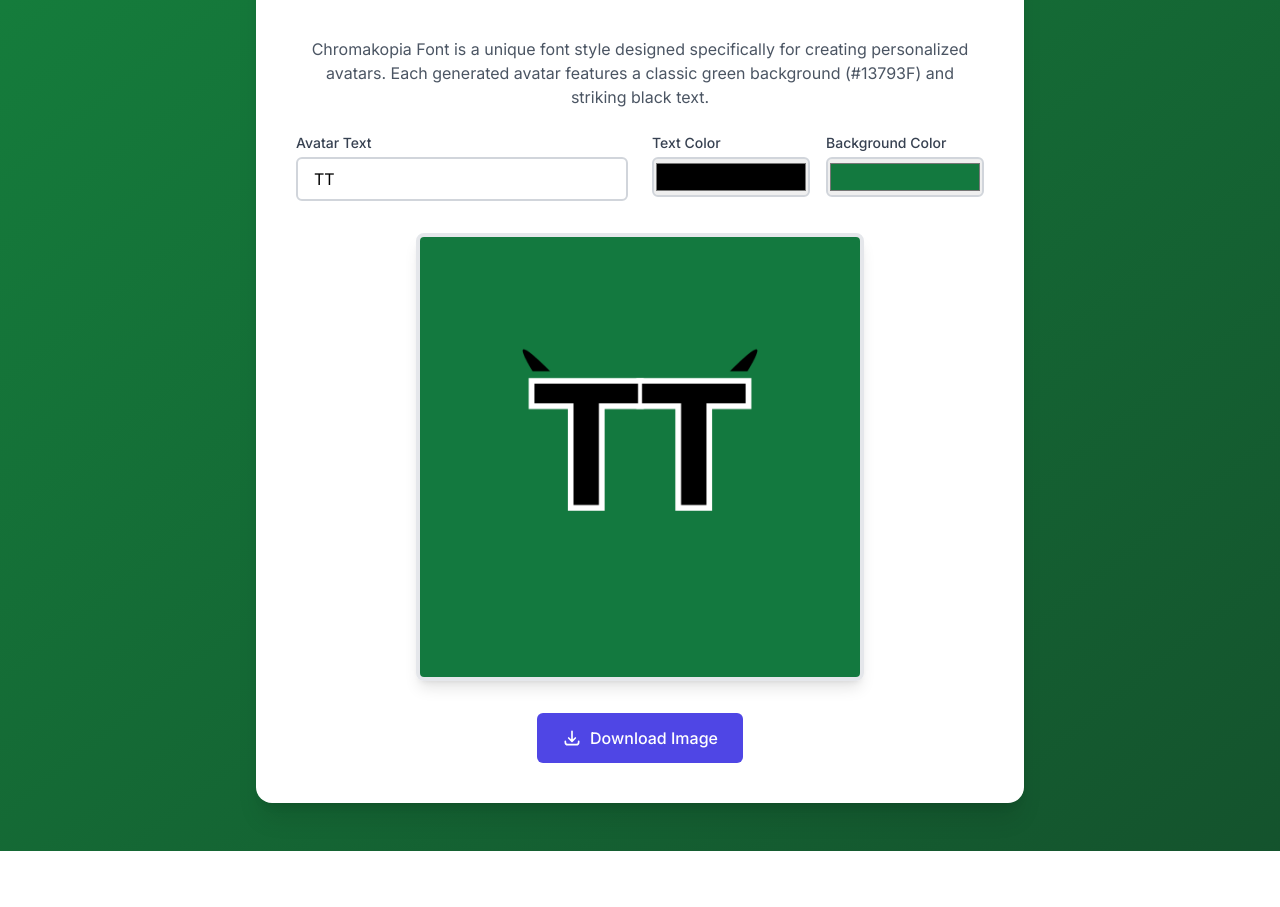
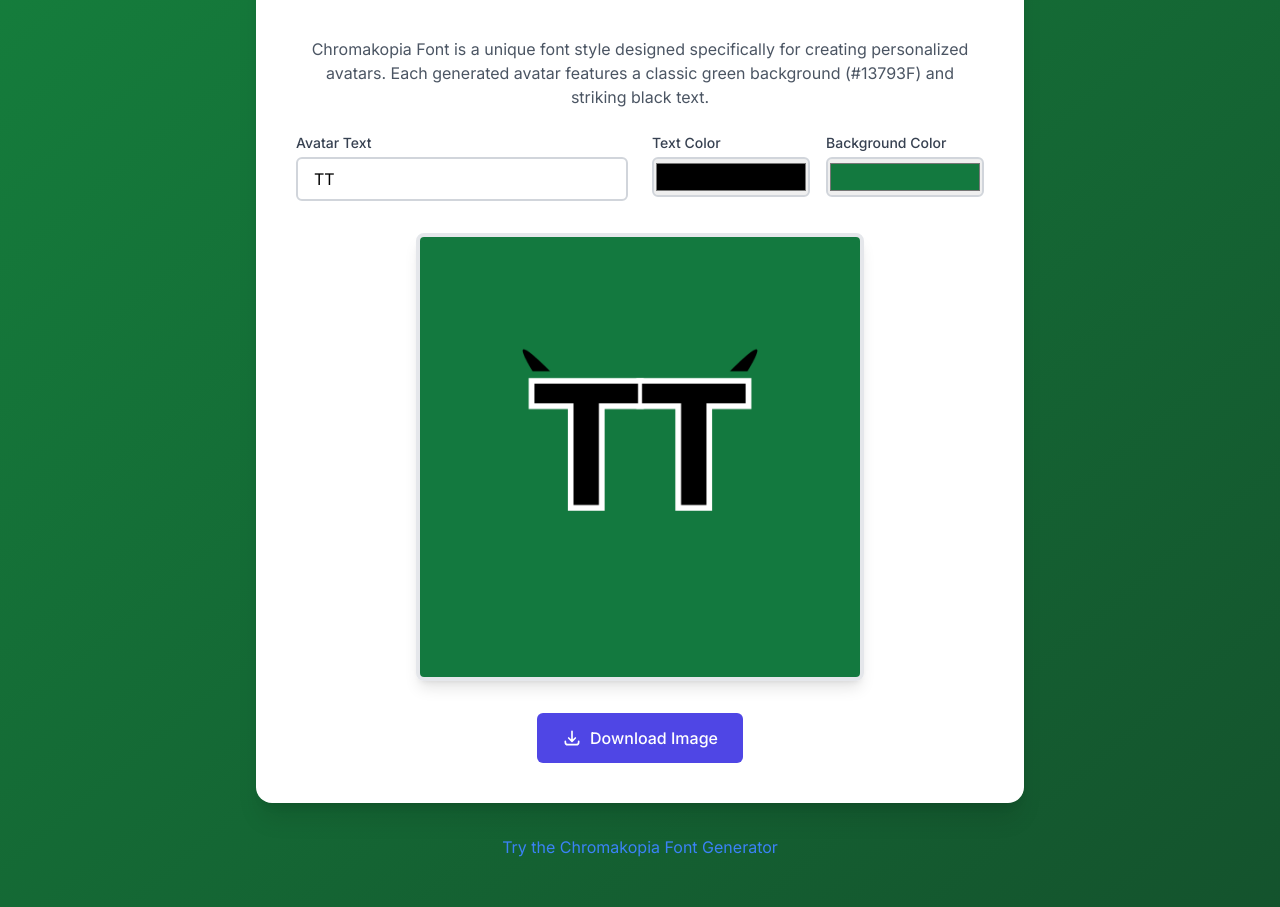
Before and after one commit to damotiansheng/chromakopia-font-generator, a plain HTML site: page index.html in a window 1280 px wide. Shown: the part 171-1078 px from the top of the page. Before the commit the page ends 1022 px from the top, so only its background shows below. Drawn offline with nearby package versions, Linux system fonts and the light colour scheme.

Commit message:
Update index.html

```diff
--- a/index.html
+++ b/index.html
@@ -160,5 +160,11 @@
         // 初始生成图像
         generateImage();
     </script>
+
+    <div class="mt-8 text-center">
+        <a href="https://bricalculator.org/chromakopia-font-generator" target="_blank" rel="noopener noreferrer" class="text-blue-500 hover:text-blue-700 transition duration-300">
+            Try the Chromakopia Font Generator
+        </a>
+    </div>
 </body>
 </html>
```
